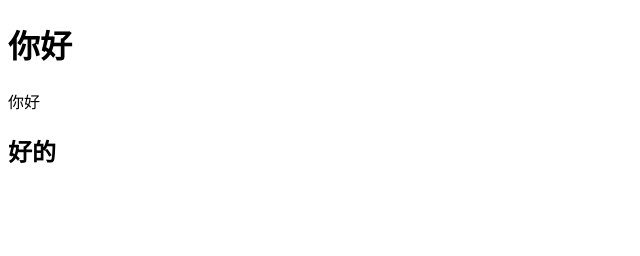
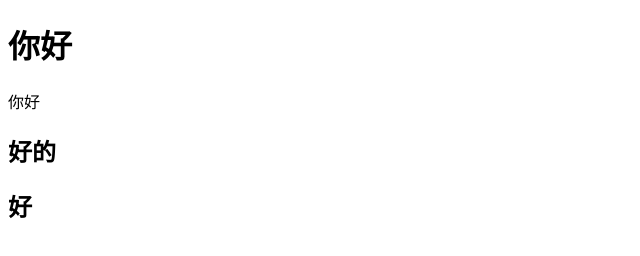
Before and after one commit to DengHao-x/gitdemo1, a plain HTML site: page index.html in a window 1280 px wide. Shown: the full height of the page, 0-640 px from the left. Drawn offline with Linux system fonts and the light colour scheme.

Commit message:
程序员A第四次提交

```diff
--- a/index.html
+++ b/index.html
@@ -7,5 +7,6 @@
 	<body>
 		<h1>你好</h1>你好
 		<h2>好的</h2>
+		<h2>好</h2>
 	</body>
 </html>
```
